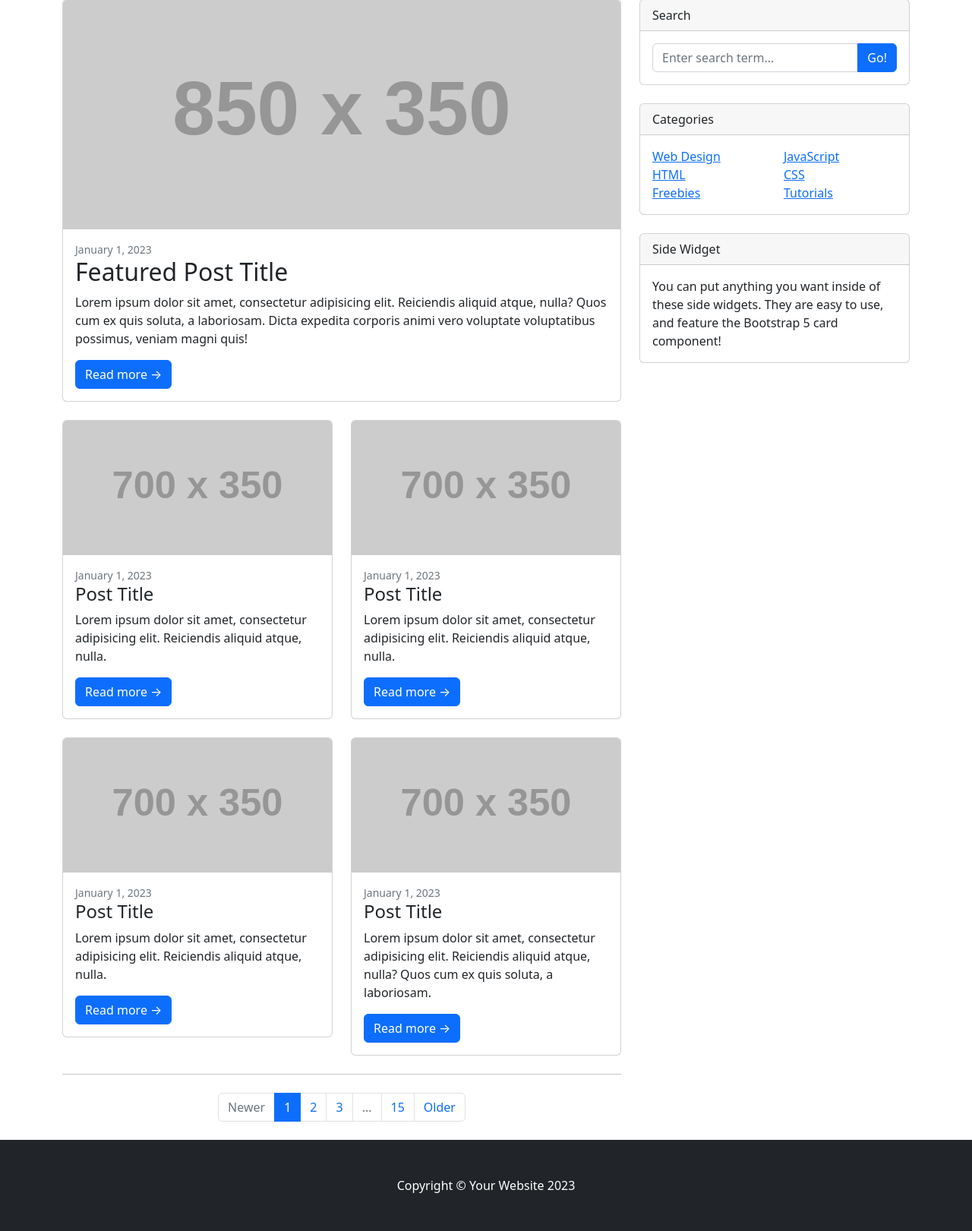
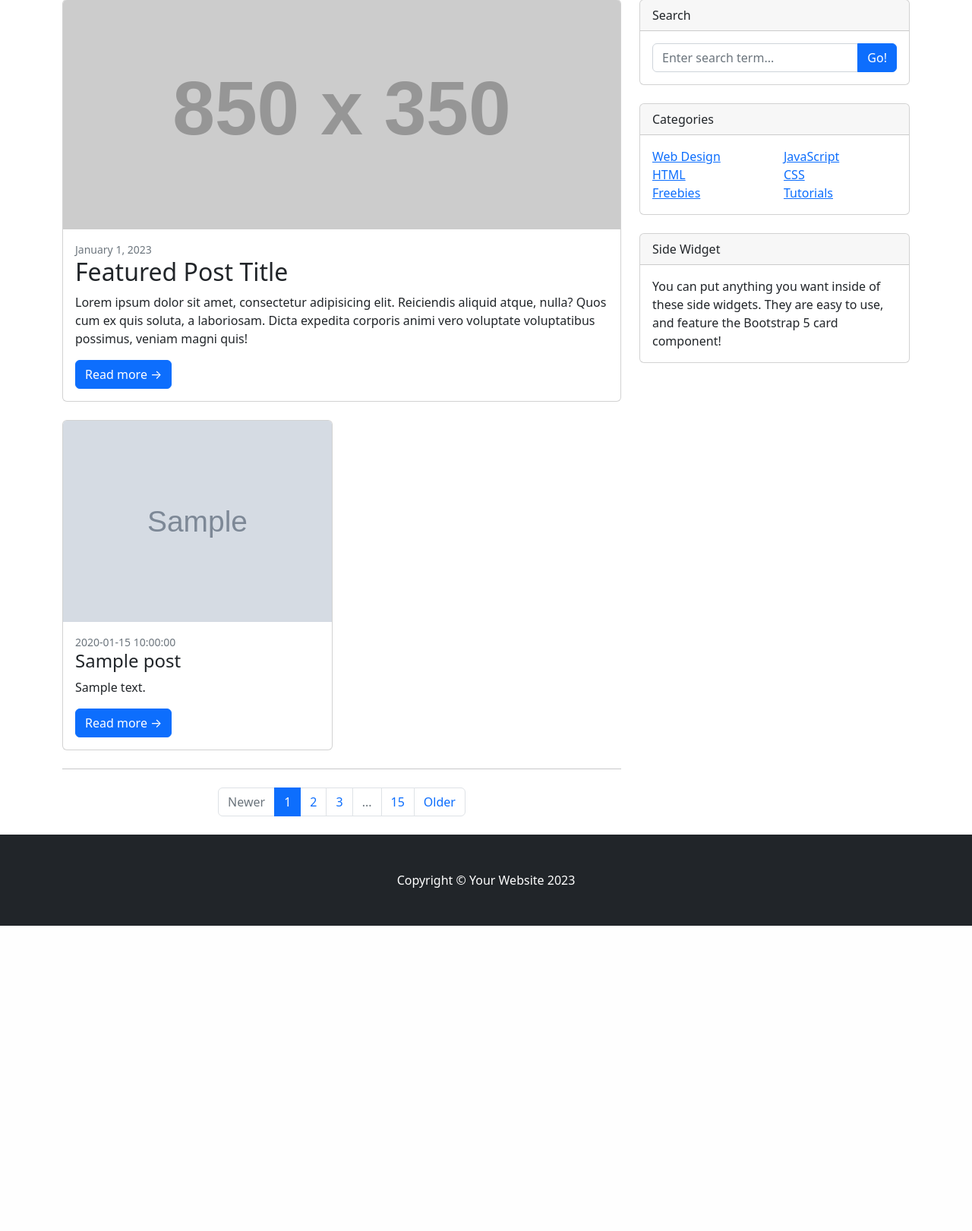
Before and after one commit to phoethingyan-tech/MyBlog, a PHP site: page / in a window 1280 px wide. Shown: the part 360-1981 px from the top of the page at 76% size. After the commit the page ends 1579 px from the top, so only its background shows below. Run offline with PHP 8.4, Linux system fonts and the light colour scheme; tables that the repository leaves empty or names only in its code hold one stand-in row (values such as "Sample post"); grey boxes marked "Sample" are stand-in pictures; grey boxes labelled with a size stand in for pictures from a placeholder-image service; some libraries are stand-ins or nearby versions.

Commit message:
dbconnect and add data in post

```diff
--- /dev/null
+++ b/dbconnect.php
@@ -0,0 +1,18 @@
+<?php
+
+try {
+    $host = "localhost";
+    $dbname = "myblog";
+    $dbuser = "root";
+    $dbpassword = "";
+
+    //Data Source Name
+    $dsn = "mysql:host=$host;dbname=$dbname";
+    $conn = new PDO($dsn,$dbuser, $dbpassword);
+
+    $conn->setAttribute(PDO::ATTR_ERRMODE, PDO::ERRMODE_EXCEPTION);
+    // echo "Connection success!";
+}
+catch(PDOException $e) {
+    die("Connection Fail :".$e->getMessage());
+}
--- a/index.php
+++ b/index.php
@@ -1,5 +1,14 @@
 <?php
     include "Layouts/navbar.php";
+    include "dbconnect.php";
+
+    $sql = "SELECT * FROM posts ORDER BY id DESC";
+    // $stmt = $conn->query($sql);
+    $stmt = $conn->prepare($sql);  //Query Check
+    $stmt->execute();
+    $posts = $stmt->fetchAll();   //DATA Output
+    // var_dump($posts);  //Print
+
 ?>
         <!-- Page header with logo and tagline-->
         <header class="py-5 bg-light border-bottom mb-4">
@@ -27,50 +36,25 @@
                     </div>
                     <!-- Nested row for non-featured blog posts-->
                     <div class="row">
+                        <?php
+                            //post is variable
+                            foreach($posts as $post) {
+                        ?>
                         <div class="col-lg-6">
                             <!-- Blog post-->
                             <div class="card mb-4">
-                                <a href="#!"><img class="card-img-top" src="https://dummyimage.com/700x350/dee2e6/6c757d.jpg" alt="..." /></a>
+                                <a href="#!"><img class="card-img-top" src="<?php echo $post['image']?>" alt="..." /></a>
                                 <div class="card-body">
-                                    <div class="small text-muted">January 1, 2023</div>
-                                    <h2 class="card-title h4">Post Title</h2>
-                                    <p class="card-text">Lorem ipsum dolor sit amet, consectetur adipisicing elit. Reiciendis aliquid atque, nulla.</p>
-                                    <a class="btn btn-primary" href="#!">Read more →</a>
-                                </div>
-                            </div>
-                            <!-- Blog post-->
-                            <div class="card mb-4">
-                                <a href="#!"><img class="card-img-top" src="https://dummyimage.com/700x350/dee2e6/6c757d.jpg" alt="..." /></a>
-                                <div class="card-body">
-                                    <div class="small text-muted">January 1, 2023</div>
-                                    <h2 class="card-title h4">Post Title</h2>
-                                    <p class="card-text">Lorem ipsum dolor sit amet, consectetur adipisicing elit. Reiciendis aliquid atque, nulla.</p>
+                                    <div class="small text-muted"><?= $post['created_at']?></div>
+                                    <h2 class="card-title h4"><?= $post['title']?></h2>
+                                    <p class="card-text"><?= $post['description']?></p>
                                     <a class="btn btn-primary" href="#!">Read more →</a>
                                 </div>
                             </div>
                         </div>
-                        <div class="col-lg-6">
-                            <!-- Blog post-->
-                            <div class="card mb-4">
-                                <a href="#!"><img class="card-img-top" src="https://dummyimage.com/700x350/dee2e6/6c757d.jpg" alt="..." /></a>
-                                <div class="card-body">
-                                    <div class="small text-muted">January 1, 2023</div>
-                                    <h2 class="card-title h4">Post Title</h2>
-                                    <p class="card-text">Lorem ipsum dolor sit amet, consectetur adipisicing elit. Reiciendis aliquid atque, nulla.</p>
-                                    <a class="btn btn-primary" href="#!">Read more →</a>
-                                </div>
-                            </div>
-                            <!-- Blog post-->
-                            <div class="card mb-4">
-                                <a href="#!"><img class="card-img-top" src="https://dummyimage.com/700x350/dee2e6/6c757d.jpg" alt="..." /></a>
-                                <div class="card-body">
-                                    <div class="small text-muted">January 1, 2023</div>
-                                    <h2 class="card-title h4">Post Title</h2>
-                                    <p class="card-text">Lorem ipsum dolor sit amet, consectetur adipisicing elit. Reiciendis aliquid atque, nulla? Quos cum ex quis soluta, a laboriosam.</p>
-                                    <a class="btn btn-primary" href="#!">Read more →</a>
-                                </div>
-                            </div>
-                        </div>
+                        <?php
+                            }
+                        ?>
                     </div>
                     <!-- Pagination-->
                     <nav aria-label="Pagination">
```
